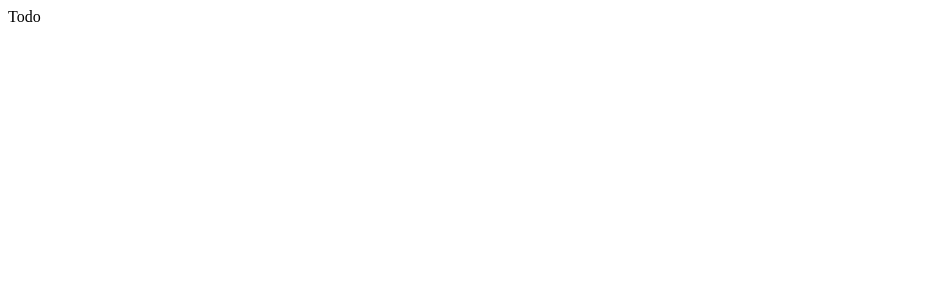
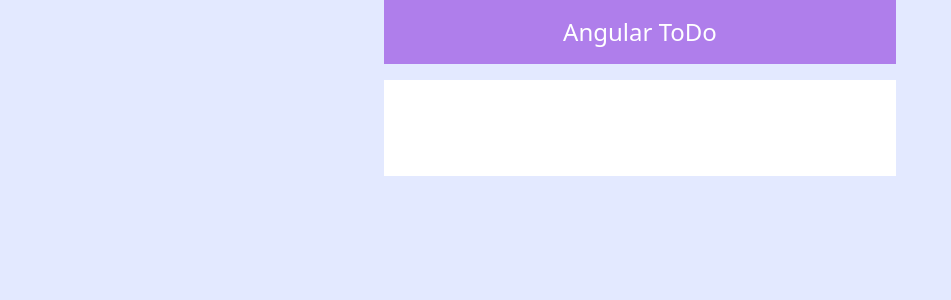
Before and after one commit to AdrianRgGit/todoAppAngular, an Angular app: page / in a window 1280 px wide. Shown: the top 300 px of the page, without its empty margins (0-951 px from the left). Built offline with nearby package versions, Linux system fonts and the light colour scheme.

Commit message:
creada plantilla

```diff
--- a/package.json
+++ b/package.json
@@ -28,12 +28,15 @@
     "@angular/cli": "^16.2.5",
     "@angular/compiler-cli": "^16.2.0",
     "@types/jasmine": "~4.3.0",
+    "autoprefixer": "^10.4.18",
     "jasmine-core": "~4.6.0",
     "karma": "~6.4.0",
     "karma-chrome-launcher": "~3.2.0",
     "karma-coverage": "~2.2.0",
     "karma-jasmine": "~5.1.0",
     "karma-jasmine-html-reporter": "~2.1.0",
+    "postcss": "^8.4.37",
+    "tailwindcss": "^3.4.1",
     "typescript": "~5.1.3"
   }
 }
--- /dev/null
+++ b/src/app/Components/Icons/trash-icon/trash-icon.component.html
@@ -0,0 +1,5 @@
+<svg viewBox="0 0 128 128" width="24" height="24">
+  <path
+    d="M49 1c-1.66 0-3 1.34-3 3s1.34 3 3 3h30c1.66 0 3-1.34 3-3s-1.34-3-3-3H49zM24 15c-7.17 0-13 5.83-13 13s5.83 13 13 13h77v63c0 9.37-7.63 17-17 17H44c-9.37 0-17-7.63-17-17V52c0-1.66-1.34-3-3-3s-3 1.34-3 3v52c0 12.68 10.32 23 23 23h40c12.68 0 23-10.32 23-23V40.64c5.72-1.36 10-6.5 10-12.64 0-7.17-5.83-13-13-13H24zm0 6h80c3.86 0 7 3.14 7 7s-3.14 7-7 7H24c-3.86 0-7-3.14-7-7s3.14-7 7-7zm26 34c-1.66 0-3 1.34-3 3v46c0 1.66 1.34 3 3 3s3-1.34 3-3V58c0-1.66-1.34-3-3-3zm28 0c-1.66 0-3 1.34-3 3v46c0 1.66 1.34 3 3 3s3-1.34 3-3V58c0-1.66-1.34-3-3-3z"
+  />
+</svg>
--- a/src/app/app.component.html
+++ b/src/app/app.component.html
@@ -1 +1,9 @@
-<main>Todo</main>
+<main class="w-[40%] m-auto">
+  <section class="bg-purple p-4 mb-4">
+    <h1 class="text-white text-2xl text-center">Angular ToDo</h1>
+  </section>
+
+  <section class="bg-white p-12">
+
+  </section>
+</main>
--- a/src/app/app.module.ts
+++ b/src/app/app.module.ts
@@ -3,10 +3,12 @@
 
 import { AppRoutingModule } from './app-routing.module';
 import { AppComponent } from './app.component';
+import { TrashIconComponent } from './Components/Icons/trash-icon/trash-icon.component';
 
 @NgModule({
   declarations: [
-    AppComponent
+    AppComponent,
+    TrashIconComponent
   ],
   imports: [
     BrowserModule,
--- a/src/index.html
+++ b/src/index.html
@@ -8,6 +8,6 @@
   <link rel="icon" type="image/x-icon" href="favicon.ico">
 </head>
 <body>
-  <app-root></app-root>
+  <app-root/></app-root>
 </body>
 </html>
--- a/src/styles.css
+++ b/src/styles.css
@@ -1 +1,7 @@
-/* You can add global styles to this file, and also import other style files */
+@tailwind base;
+@tailwind components;
+@tailwind utilities;
+
+html{
+    background-color: #E3E9FF;
+}
--- /dev/null
+++ b/tailwind.config.js
@@ -0,0 +1,12 @@
+/** @type {import('tailwindcss').Config} */
+module.exports = {
+  content: ["./src/**/*.{html,ts}"],
+  theme: {
+    extend: {
+      colors: {
+        "purple": "#AF7EEB",
+      }
+    },
+  },
+  plugins: [],
+};
```
Also changed, not shown: src/app/Components/Icons/trash-icon/trash-icon.component.ts (added, +10 -0 lines), src/app/Components/Icons/trash-icon/trash-icon.component.css (added), 2 other files (tests, documents, lock files or other folders).
